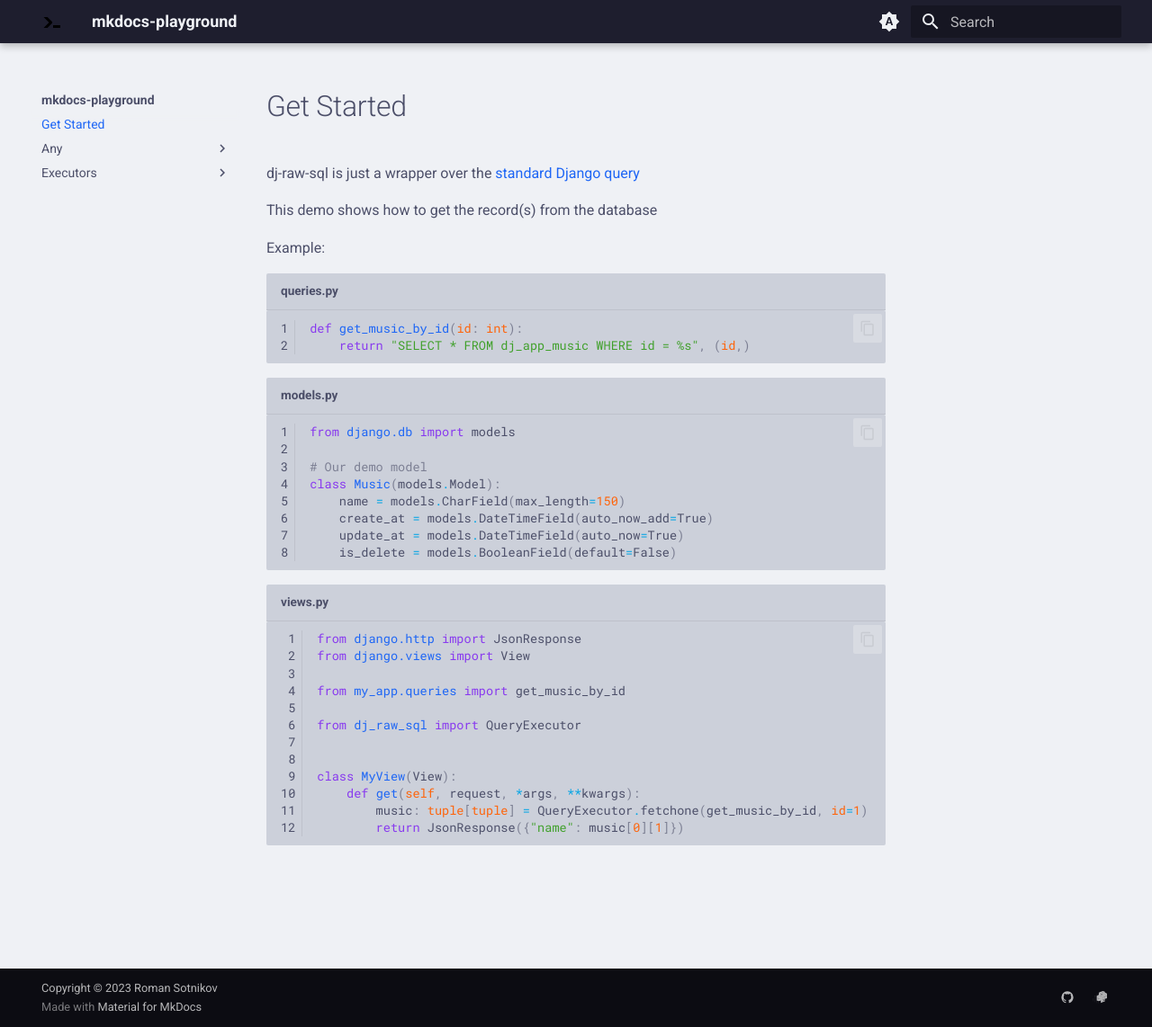
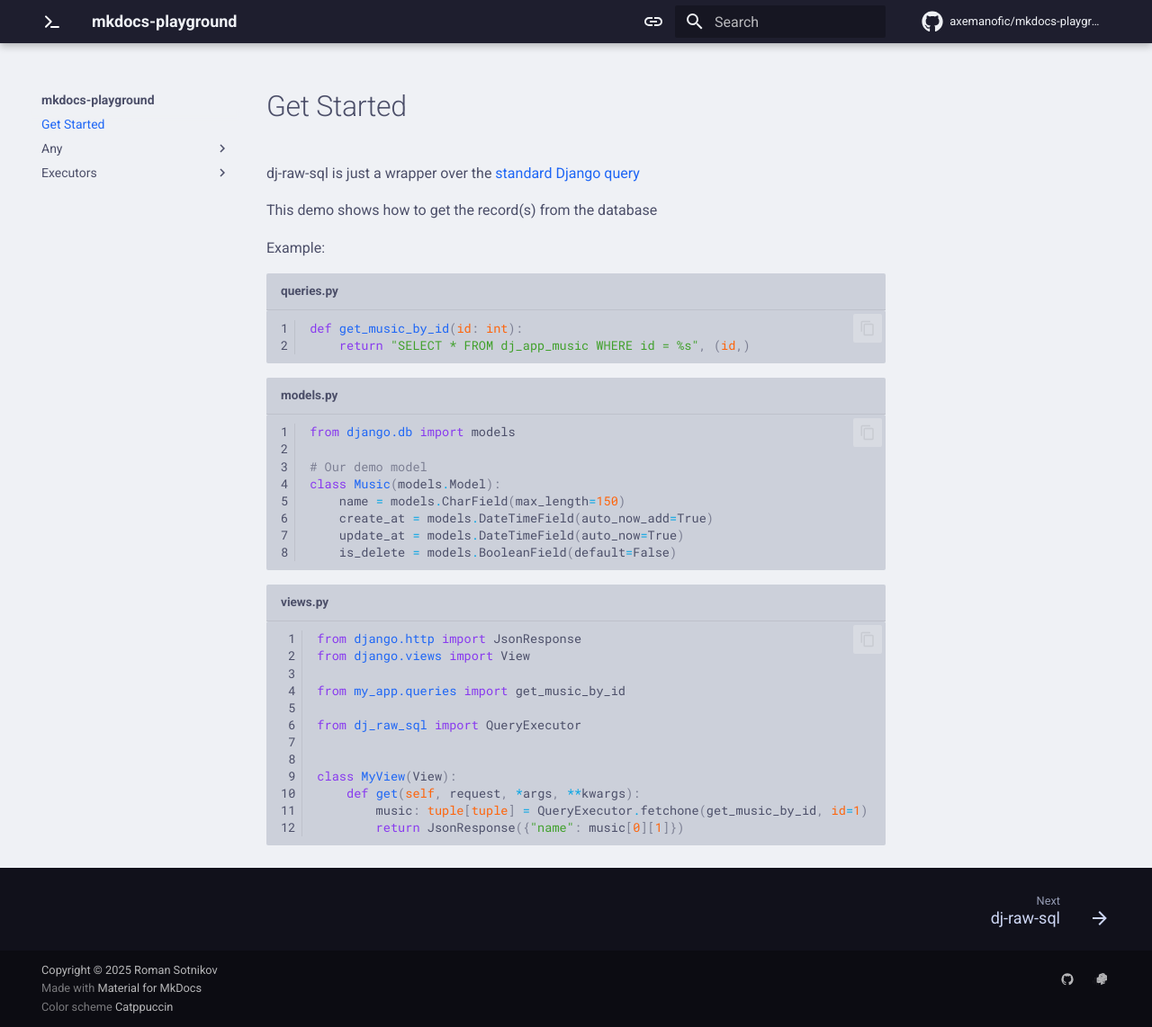
Before and after one commit to axemanofic/mkdocs-playground, an MkDocs documentation site: the page built from docs/index.md, in a window 1280 px wide and 1142 px high. Shown: the whole window at 90% size. Built offline with MkDocs 1.6.1 and Material for MkDocs 9.7.7, drawn with Linux system fonts in a browser that asks for light colours; comment, search, counter and statistics services are not loaded.

```diff
--- /dev/null
+++ b/docs/overrides/partials/copyright.html
@@ -0,0 +1,26 @@
+<!-- Copyright and theme information -->
+<div class="md-copyright">
+  {% if config.copyright %}
+    <div class="md-copyright__highlight">
+      {{ config.copyright }}
+    </div>
+  {% endif %}
+  {% if not config.extra.generator == false %}
+    Made with
+    <a
+      href="https://squidfunk.github.io/mkdocs-material/"
+      target="_blank" rel="noopener"
+    >
+      Material for MkDocs
+    </a>
+  {% endif %}
+  <div>
+    Color scheme
+    <a
+      href="https://catppuccin.com/"
+      target="_blank" rel="noopener"
+    >
+      Catppuccin
+    </a>
+  </div>
+</div>
--- a/docs/stylesheets/extra.css
+++ b/docs/stylesheets/extra.css
@@ -11,6 +11,7 @@
   color-scheme: light;
 
   --md-primary-fg-color:               #1e1e2e;
+  /*--md-primary-fg-color:               #eff1f5;*/
   --md-primary-bg-color:               #eff1f5;
   --md-accent-fg-color:                var(--blue);
   --md-accent-bg-color:                #eff1f5;
@@ -99,3 +100,7 @@
   --md-typeset-table-color:            #cdd6f4;
   --md-typeset-table-color--light:     #181825;
 }
+
+/*.md-logo {*/
+/*  mix-blend-mode: exclusion;*/
+/*}*/
--- a/mkdocs.yml
+++ b/mkdocs.yml
@@ -1,30 +1,33 @@
 site_name: mkdocs-playground
+repo_url: https://github.com/axemanofic/mkdocs-playground
+repo_name: axemanofic/mkdocs-playground
 theme:
   name: material
+  custom_dir: ./docs/overrides
   logo: assets/logo.svg
-  favicon: assets/logo.svg
+  favicon: assets/logo.ico
   features:
     - navigation.tracking
     - navigation.top
+    - navigation.footer
     - content.code.copy
   palette:
-    # Palette toggle for automatic mode
     - media: "(prefers-color-scheme)"
       toggle:
-        icon: material/brightness-auto
-        name: Switch to dark 77  mode
-    # Palette toggle for light mode
+        icon: material/link
+        name: Switch to light mode
     - media: "(prefers-color-scheme: light)"
       scheme: catppuccin-latte
       toggle:
-        icon: material/weather-sunny
+        icon: material/toggle-switch
         name: Switch to dark mode
-    # Palette toggle for dark mode
     - media: "(prefers-color-scheme: dark)"
       scheme: catppuccin-mocha
       toggle:
-        icon: material/weather-night
-        name: Switch to system mode
+        icon: material/toggle-switch-off
+        name: Switch to system preference
+  icon:
+    repo: fontawesome/brands/github
 markdown_extensions:
   - admonition
   - pymdownx.details
@@ -42,8 +45,8 @@ extra:
       link: https://github.com/axemanofic/mkdocs-playground
       name: Github
     - icon: simple/pypi
-      link: https://pypi.org/project/dj-raw-sql/
+      link: https://pypi.org/project/clite/
       name: PyPi
-copyright: Copyright &copy; 2023 Roman Sotnikov
+copyright: Copyright &copy; 2025 Roman Sotnikov
 extra_css:
   - stylesheets/extra.css
```
Also changed, not shown: docs/assets/logo.ico (added), docs/assets/logo.svg, docs/assets/python.svg (deleted).
